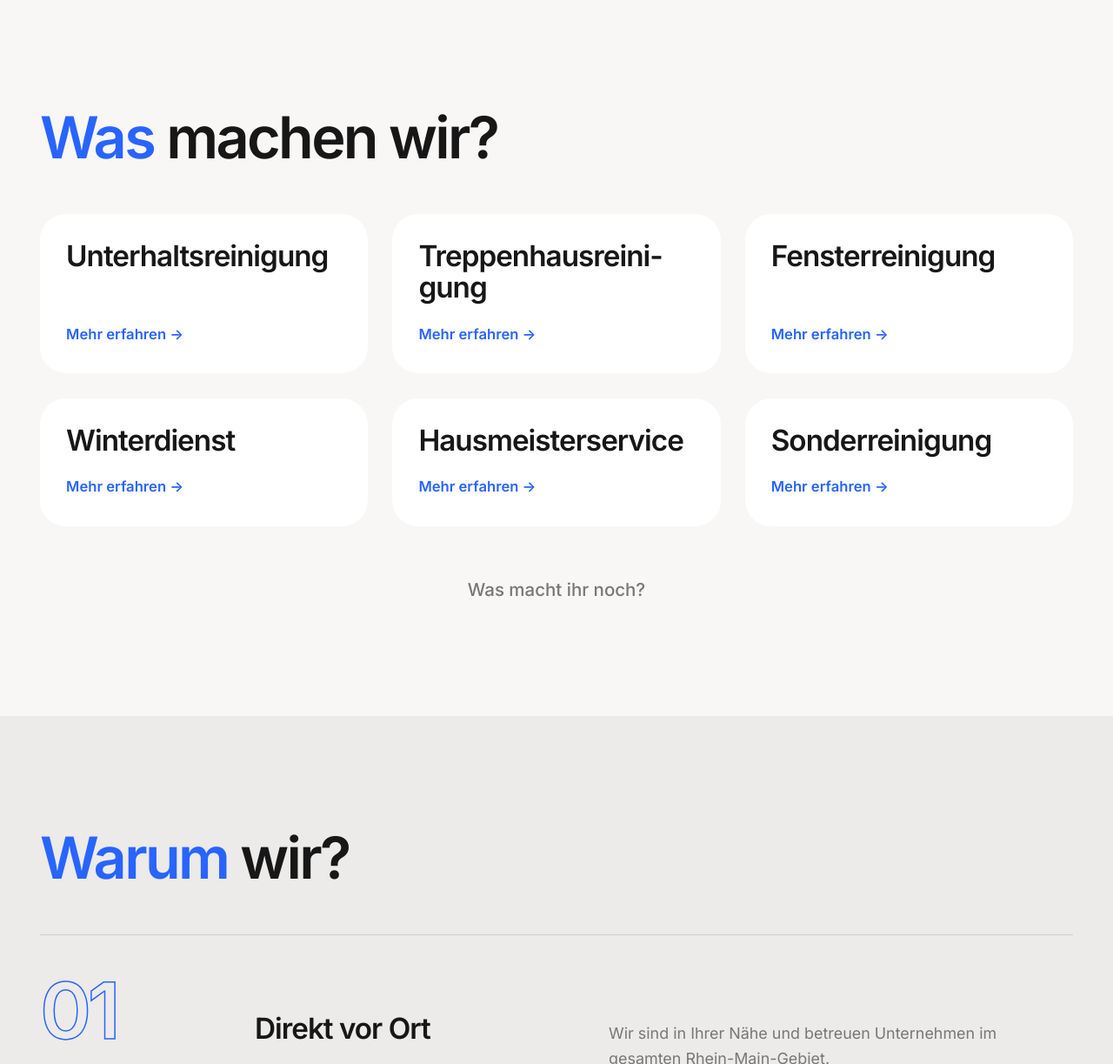
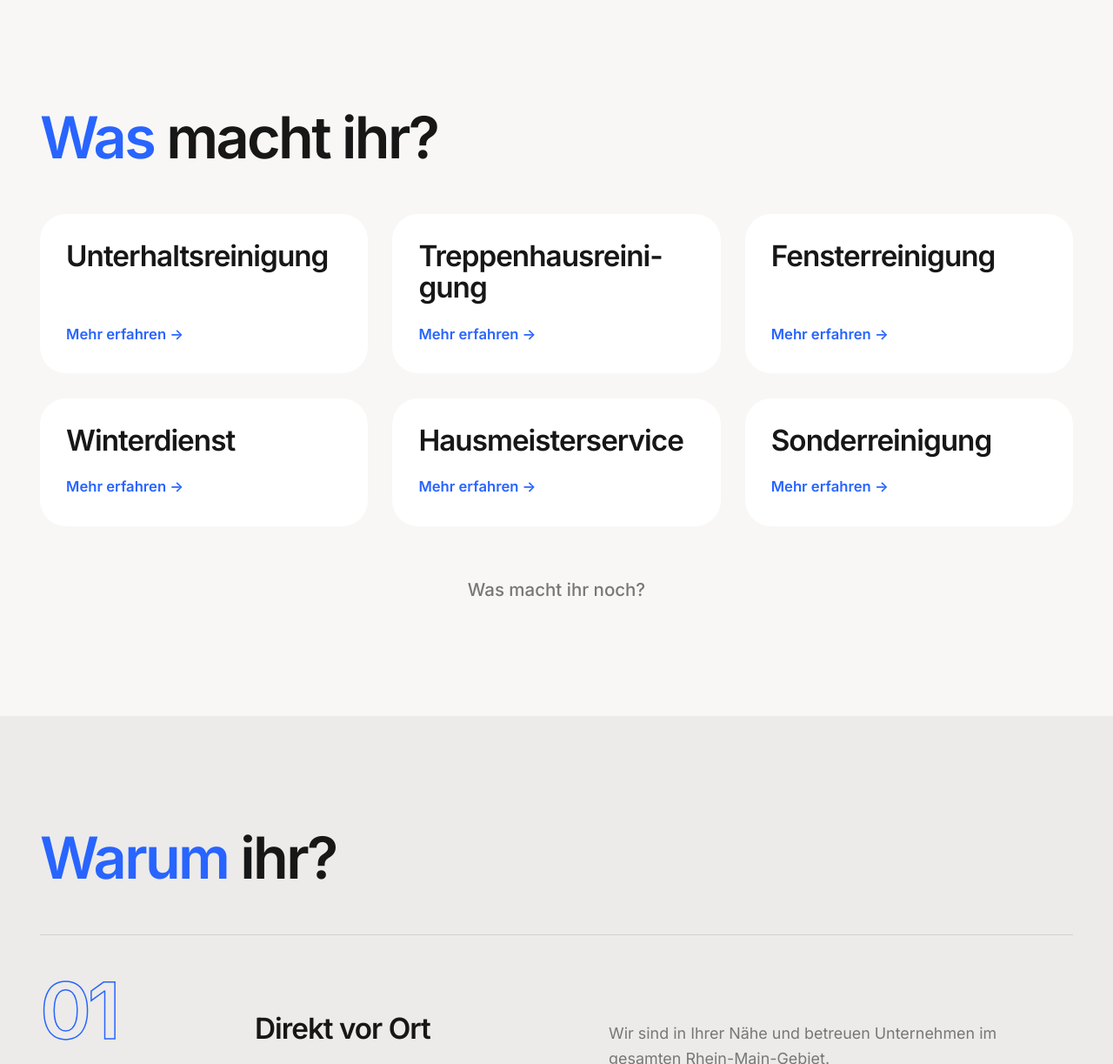
Before and after one commit to NaiFuse/mosag, an Astro site: page / in a window 1280 px wide. Shown: the part 1085-2308 px from the top of the page at 87% size. Built offline with nearby package versions, Linux system fonts and the light colour scheme; Astro itself is replaced by a stand-in of ours.

Commit message:
Headings: 'Was macht ihr?' and 'Warum ihr?'
Co-Authored-By: Claude Opus 5.5 <noreply@anthropic.com>

```diff
--- a/src/pages/index.astro
+++ b/src/pages/index.astro
@@ -38,7 +38,7 @@ const reasons = [
  <section class="section section-tight-top" id="leistungen" aria-labelledby="leistungen-title">
   <div class="container">
    <div class="section-head">
-    <h2 id="leistungen-title"><span class="accent">Was</span> machen wir?</h2>
+    <h2 id="leistungen-title"><span class="accent">Was</span> macht ihr?</h2>
    </div>
    <div class="card-grid">
     {services.map(s=>(
@@ -52,11 +52,11 @@ const reasons = [
   </div>
  </section>
 
- <!-- Warum wir -->
+ <!-- Warum ihr -->
  <section class="section section-muted" aria-labelledby="warum-title">
   <div class="container">
    <div class="section-head">
-    <h2 id="warum-title"><span class="accent">Warum</span> wir?</h2>
+    <h2 id="warum-title"><span class="accent">Warum</span> ihr?</h2>
    </div>
    <ol class="reasons">
     {reasons.map(r=>(
```
